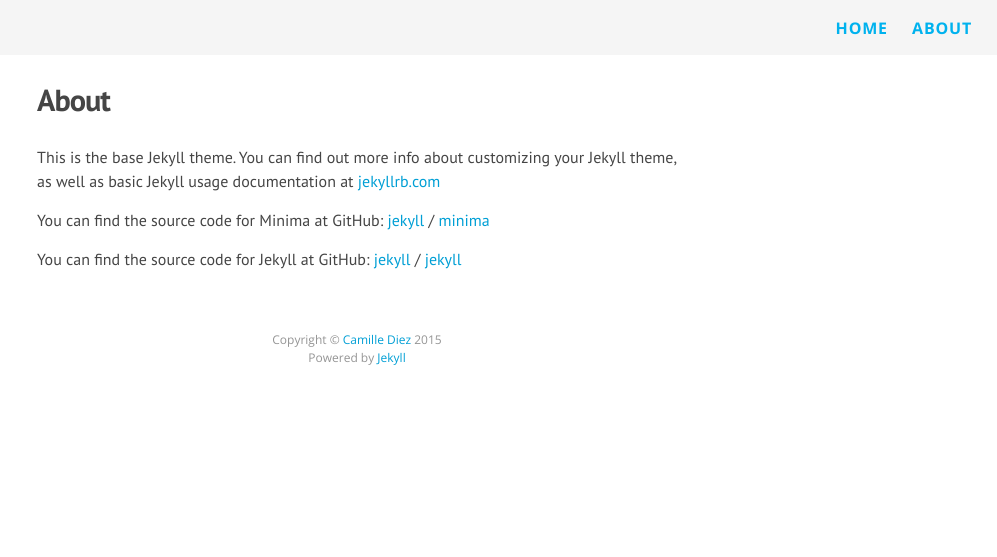
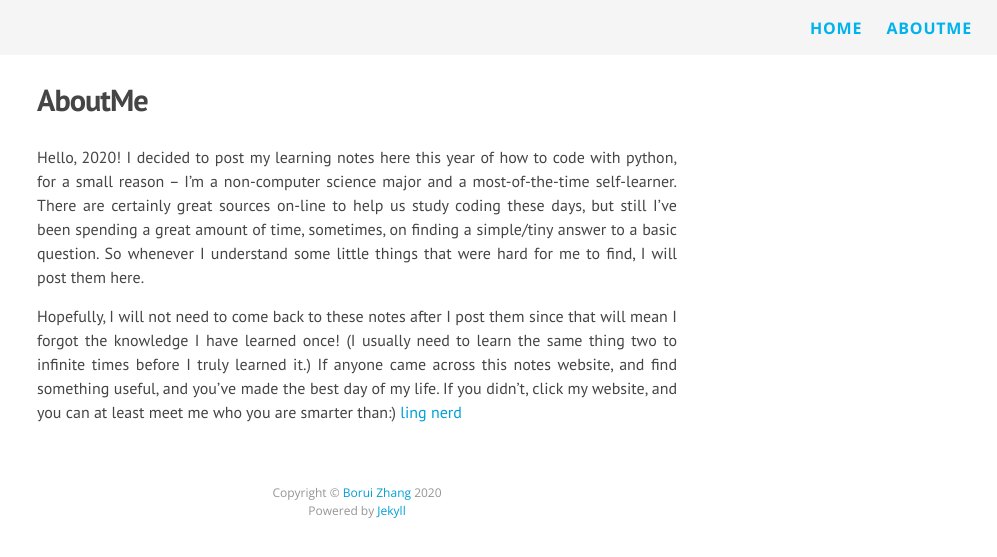
Before and after one commit to boruizhang/brisnotes, a Jekyll site: the page built from about.md, in a window 1280 px wide. Shown: the top 557 px of the page, without its empty margins (283-1280 px from the left). Built offline with Jekyll 4.4.1, drawn with Linux system fonts in a browser that asks for light colours; nearby versions of some CDN libraries.

Commit message:
first post, changed title to "brisnotes"

```diff
--- a/_config.yml
+++ b/_config.yml
@@ -1,4 +1,4 @@
-title: My Awesome Website
+title: brisnotes
 email: your-email@example.com
 description: >- # this means to ignore newlines until "baseurl:"
   Write an awesome description for your new site here. You can edit this
--- a/_includes/footer.html
+++ b/_includes/footer.html
@@ -1,4 +1,4 @@
 <div class="footer center">
-  Copyright &copy; <a href=http://diezcami.github.io target="_blank">Camille Diez</a> 2015<BR />
+  Copyright &copy; <a href=https://boruizhang.github.io/ target="_blank">Borui Zhang</a> 2020<BR />
   Powered by <a href=http://jekyllrb.com target="_blank">Jekyll</a>
 </div>
--- a/about.md
+++ b/about.md
@@ -1,18 +1,10 @@
 ---
 layout: page
-title: About
+title: AboutMe
 permalink: /about/
 ---
 
-This is the base Jekyll theme. You can find out more info about customizing your Jekyll theme, as well as basic Jekyll usage documentation at [jekyllrb.com](https://jekyllrb.com/)
+Hello, 2020! I decided to post my learning notes here this year of how to code with python, for a small reason --
+I'm a non-computer science major and a most-of-the-time self-learner. There are certainly great sources on-line to help us study coding these days, but still I've been spending a great amount of time, sometimes, on finding a simple/tiny answer to a basic question. So whenever I understand some little things that were hard for me to find, I will post them here.
 
-You can find the source code for Minima at GitHub:
-[jekyll][jekyll-organization] /
-[minima](https://github.com/jekyll/minima)
-
-You can find the source code for Jekyll at GitHub:
-[jekyll][jekyll-organization] /
-[jekyll](https://github.com/jekyll/jekyll)
-
-
-[jekyll-organization]: https://github.com/jekyll
+Hopefully, I will not need to come back to these notes after I post them since that will mean I forgot the knowledge I have learned once! (I usually need to learn the same thing two to infinite times before I truly learned it.) If anyone came across this notes website, and find something useful, and you've made the best day of my life. If you didn't, click my website, and you can at least meet me who you are smarter than:) [ling nerd](https://boruizhang.github.io/)
```
Also changed, not shown: _posts/2019-09-17-welcome-to-jekyll.md (deleted, +0 -29 lines), _posts/2020-01-13-what-is-a-python-class.md (added, +27 -0 lines).
